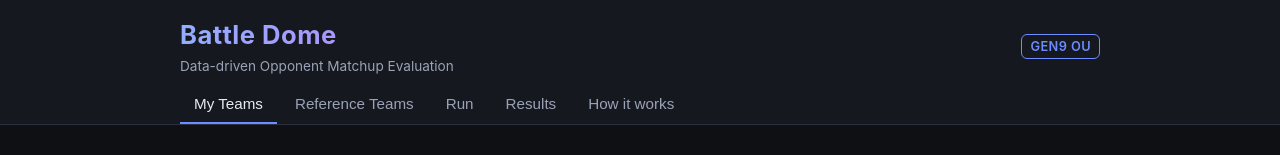
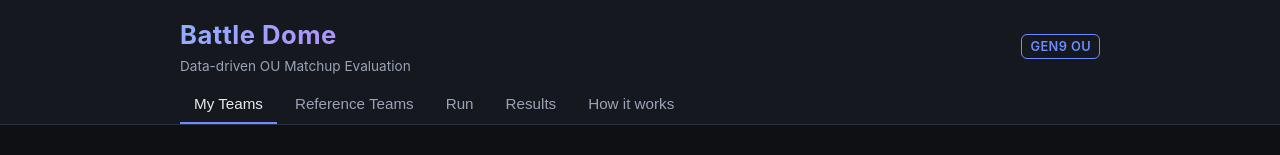
Before and after one commit to caedonhsieh/battle-dome, a React (Vite) app: page / in a window 1280 px wide. Shown: the top 155 px of the page. Built offline with nearby package versions, Linux system fonts and the light colour scheme.

Commit message:
DOME = Data-driven OU Matchup Evaluation (tagline update)

```diff
--- a/index.html
+++ b/index.html
@@ -3,8 +3,8 @@
   <head>
     <meta charset="UTF-8" />
     <meta name="viewport" content="width=device-width, initial-scale=1.0" />
-    <meta name="description" content="Battle Dome — Data-driven Opponent Matchup Evaluation. Benchmark your Pokémon team against Smogon sample teams; battles simulated entirely in your browser." />
-    <title>Battle Dome — Data-driven Opponent Matchup Evaluation</title>
+    <meta name="description" content="Battle Dome — Data-driven OU Matchup Evaluation. Benchmark your Pokémon team against Smogon sample teams; battles simulated entirely in your browser." />
+    <title>Battle Dome — Data-driven OU Matchup Evaluation</title>
   </head>
   <body>
     <div id="root"></div>
--- a/src/App.tsx
+++ b/src/App.tsx
@@ -107,7 +107,7 @@ export default function App() {
         <div className="header-inner">
           <div>
             <h1 className="logo">Battle Dome</h1>
-            <p className="tagline">Data-driven Opponent Matchup Evaluation</p>
+            <p className="tagline">Data-driven OU Matchup Evaluation</p>
           </div>
           <span className="badge format">{FORMAT_LABEL}</span>
         </div>
```
Also changed, not shown: 1 other file (tests, documents, lock files or other folders).
